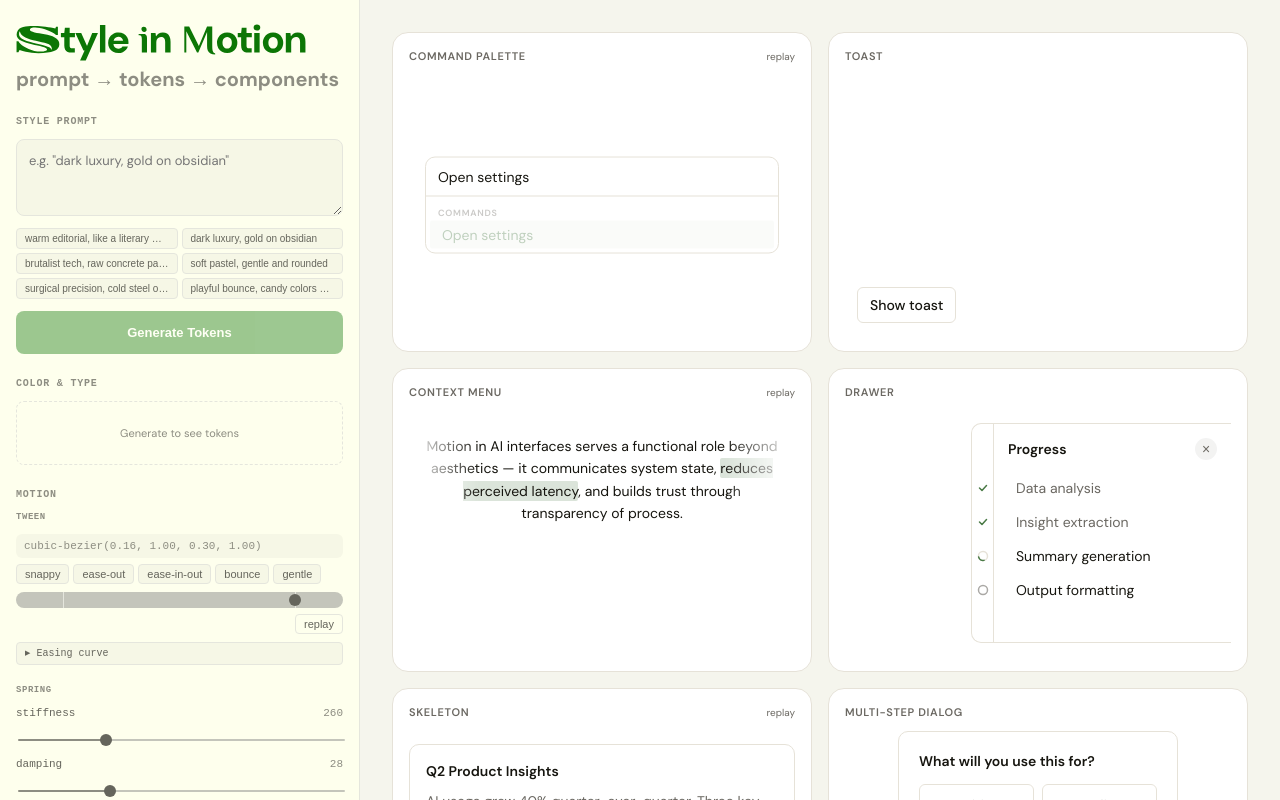
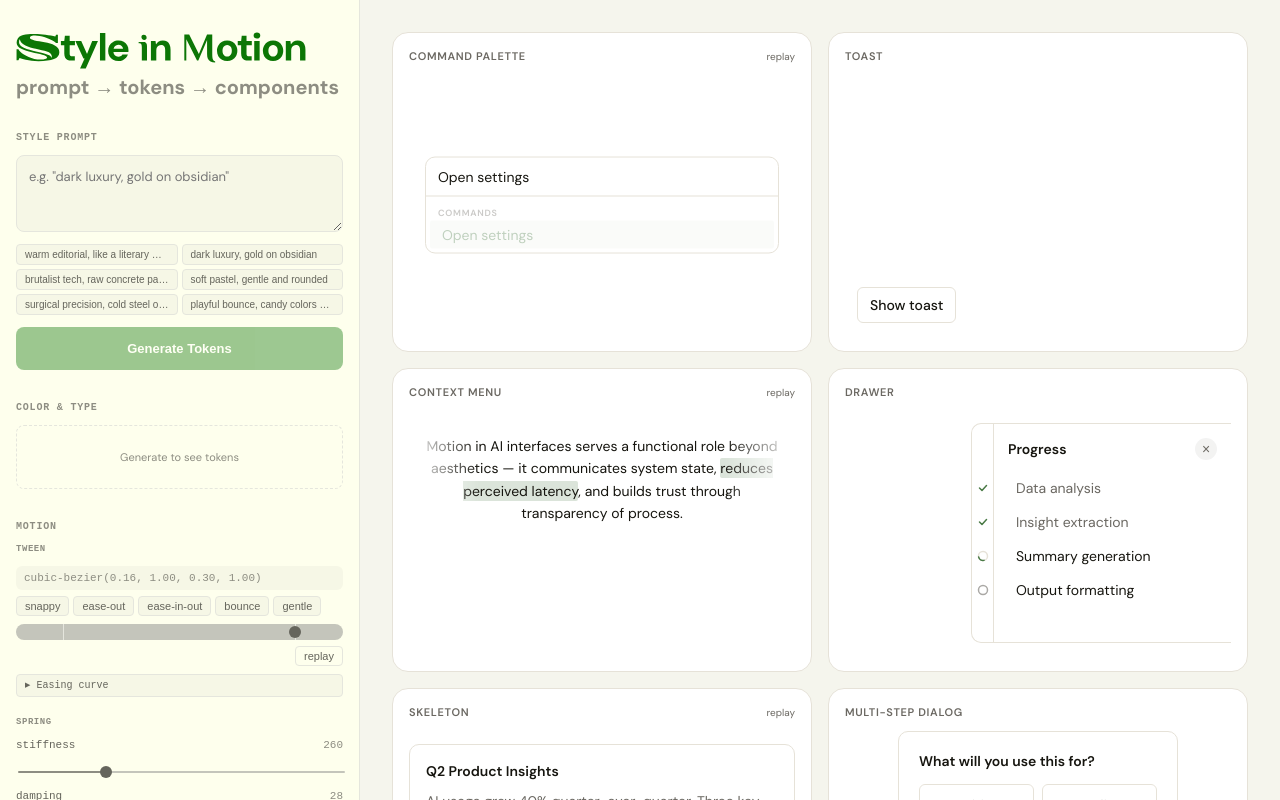
Before and after one commit to saippuakiv/style-in-motion, a Next.js app: page / in a window 1280 px wide. Built offline with nearby package versions, Linux system fonts and the light colour scheme; a web font is replaced by a local one.

Commit message:
update left panel gap

```diff
--- a/src/App.tsx
+++ b/src/App.tsx
@@ -224,12 +224,12 @@ export function App() {
         style={{
           width: 'var(--shell-panel-width)',
           minWidth: 'var(--shell-panel-width)',
-          padding: 'var(--space-5) var(--space-4)',
+          padding: 'var(--space-6) var(--space-4)',
           overflowY: 'auto',
           borderRight: '1px solid var(--shell-border)',
           display: 'flex',
           flexDirection: 'column',
-          gap: 'var(--space-5)',
+          gap: 'var(--space-6)',
           background: 'var(--shell-bg-left)',
         }}
       >
@@ -281,6 +281,7 @@ export function App() {
               padding: 'var(--space-3)',
               fontSize: 13,
               resize: 'vertical',
+              maxHeight: 120,
               background: 'var(--shell-surface)',
               border: '1px solid var(--shell-border)',
               borderRadius: 'var(--shell-radius)',
```
